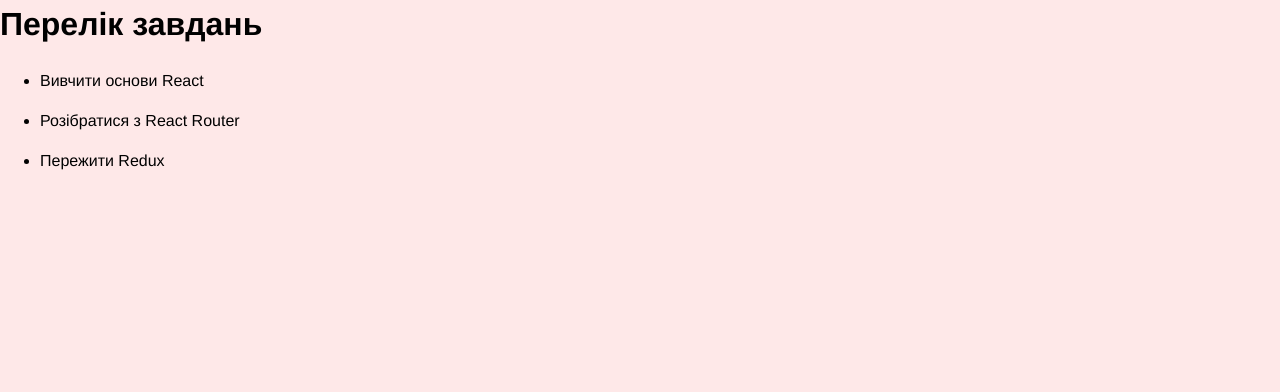
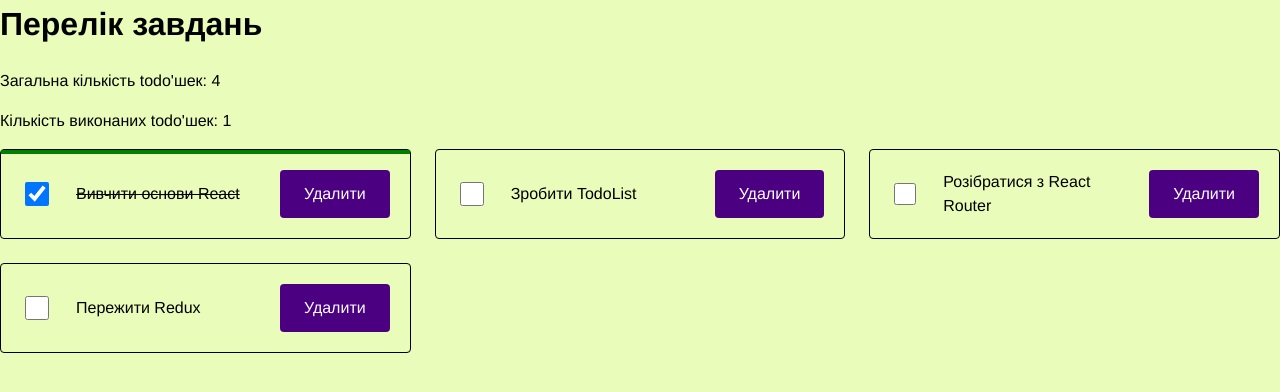
Before and after one commit to Allovallo/react-pract-todos-01, a React (Create React App) app: page / in a window 1280 px wide. Shown: the top 392 px of the page. Built offline with nearby package versions, Linux system fonts and the light colour scheme.

Commit message:
files updated

```diff
--- a/src/App.js
+++ b/src/App.js
@@ -5,14 +5,43 @@ import initialTodos from '../src/todos.json';
 
 class App extends Component {
   state = {
-    todos: [],
+    todos: initialTodos,
+  };
+
+  deleteTodo = todoId => {
+    this.setState(prevState => ({ todos: prevState.todos.filter(todo => todo.id !== todoId) }));
+  };
+
+  toggleCompleted = todoId => {
+    console.log(todoId);
+
+    this.setState(prevState => ({
+      todos: prevState.todos.map(todo =>
+        todo.id === todoId ? { ...todo, completed: !todo.completed } : todo
+      ),
+    }));
   };
 
   render() {
+    const { todos } = this.state;
+
+    const completedTodoCount = todos.reduce(
+      (total, todo) => (todo.completed ? total + 1 : total),
+      0
+    );
+
     return (
       <div>
         <h1>Перелік завдань</h1>
-        <TodoList todos={initialTodos} />
+        <div>
+          <p>Загальна кількість todo'шек: {todos.length}</p>
+          <p>Кількість виконаних todo'шек: {completedTodoCount}</p>
+        </div>
+        <TodoList
+          todos={todos}
+          onDeleteTodo={this.deleteTodo}
+          onToggleCompleted={this.toggleCompleted}
+        />
       </div>
     );
   }
--- a/src/components/TodoList/TodoList.js
+++ b/src/components/TodoList/TodoList.js
@@ -1,8 +1,25 @@
-const TodoList = ({ todos }) => (
-  <ul>
-    {todos.map(({ id, text }) => (
-      <li key={id}>
-        <p>{text}</p>
+import React from 'react';
+import './TodoList.scss';
+import classNames from 'classnames';
+
+const TodoList = ({ todos, onDeleteTodo, onToggleCompleted }) => (
+  <ul className="TodoList">
+    {todos.map(({ id, text, completed }) => (
+      <li
+        key={id}
+        className={classNames('TodoList__item', { 'TodoList__item--completed': completed })}
+      >
+        <input
+          type="checkbox"
+          className="TodoList__checkbox"
+          checked={completed}
+          onChange={() => onToggleCompleted(id)}
+        />
+
+        <p className="TodoList__text">{text}</p>
+        <button className="TodoList__btn" onClick={() => onDeleteTodo(id)}>
+          Удалити
+        </button>
       </li>
     ))}
   </ul>
--- a/src/styles/base.scss
+++ b/src/styles/base.scss
@@ -1,6 +1,6 @@
 body {
     margin: 0;
-    background-color: rgb(254, 232, 232);
+    background-color: rgb(233, 252, 186);
     color: black;
     line-height: 1.5;
     font-family: 'Helvetica Neue',
--- a/src/todos.json
+++ b/src/todos.json
@@ -1,5 +1,6 @@
 [
     { "id": "id-1", "text": "Вивчити основи React", "completed": true },
-    { "id": "id-2", "text": "Розібратися з React Router", "completed": false },
-    { "id": "id-3", "text": "Пережити Redux", "completed": false }
+    { "id": "id-2", "text": "Зробити TodoList", "completed": false },
+    { "id": "id-3", "text": "Розібратися з React Router", "completed": false },
+    { "id": "id-4", "text": "Пережити Redux", "completed": false }
 ]
```
